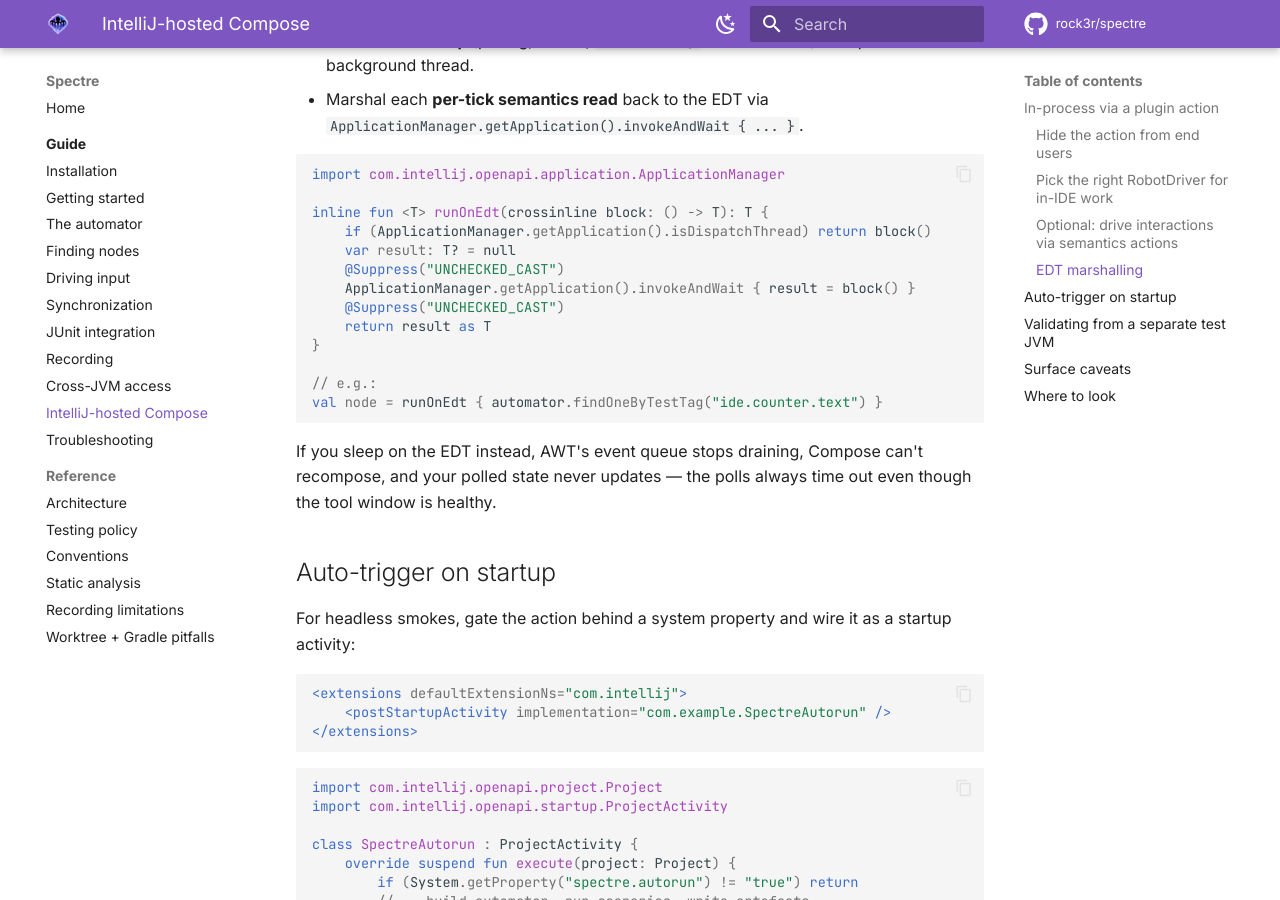
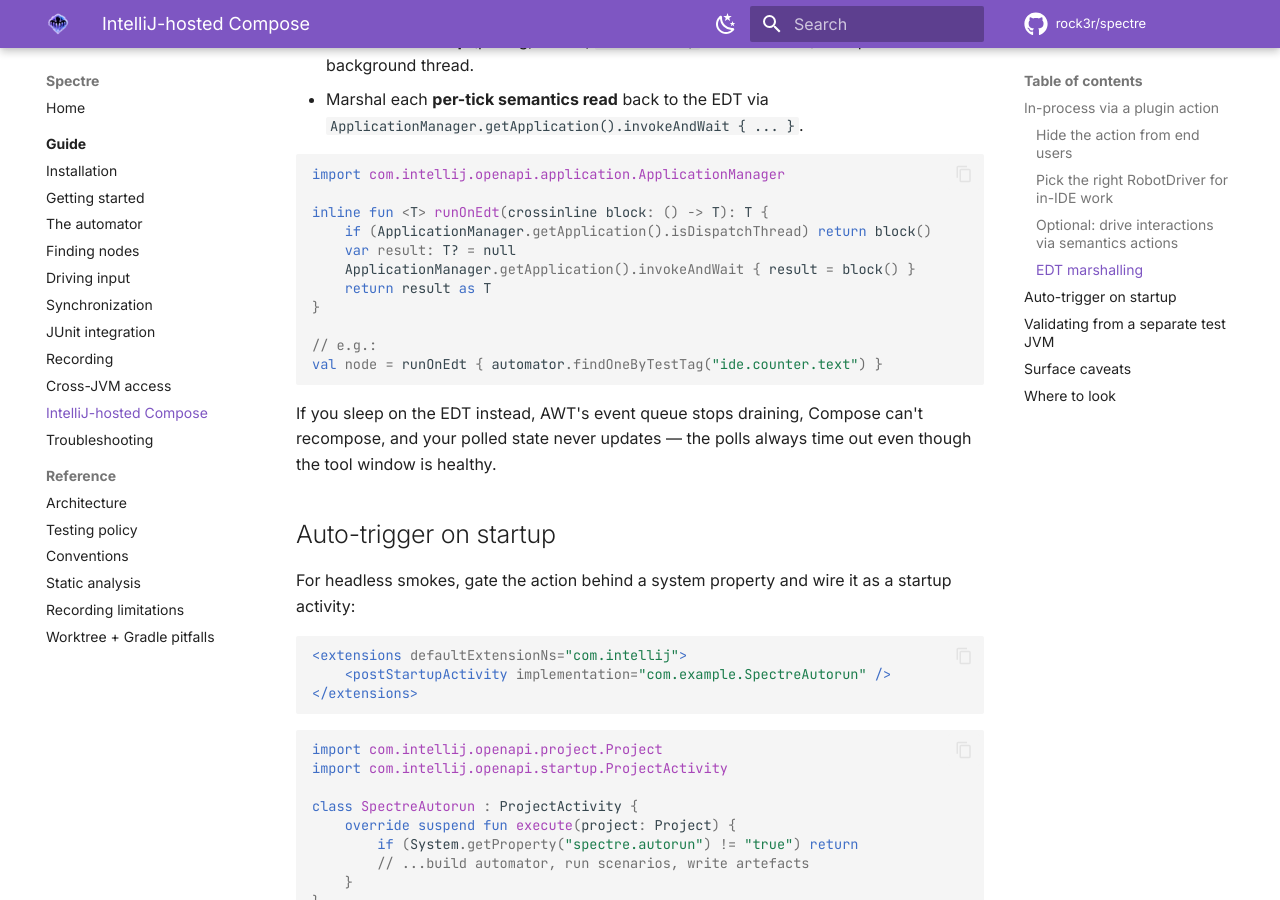
Before and after one commit to rock3r/spectre, an MkDocs documentation site: the page built from docs/guide/intellij.md, in a window 1280 px wide and 900 px high, scrolled down 3154 px. Built offline with MkDocs 1.6.1 and Material for MkDocs 9.7.7, drawn with Linux system fonts in a browser that asks for light colours; comment, search, counter and statistics services are not loaded.

Commit message:
docs(intellij): drop @Suppress("UNCHECKED_CAST") noise from runOnEdt sample
Lifted these straight from the sample plugin source where they
keep detekt happy on the production codebase. They add nothing for
the reader of a docs example — the cast is obviously unchecked from
context, and consumers can deal with their own linter rules in
their own projects.

Co-Authored-By: Claude Opus 4.7 (1M context) <noreply@anthropic.com>

```diff
--- a/docs/guide/intellij.md
+++ b/docs/guide/intellij.md
@@ -153,9 +153,7 @@ import com.intellij.openapi.application.ApplicationManager
 inline fun <T> runOnEdt(crossinline block: () -> T): T {
     if (ApplicationManager.getApplication().isDispatchThread) return block()
     var result: T? = null
-    @Suppress("UNCHECKED_CAST")
     ApplicationManager.getApplication().invokeAndWait { result = block() }
-    @Suppress("UNCHECKED_CAST")
     return result as T
 }
 
```
